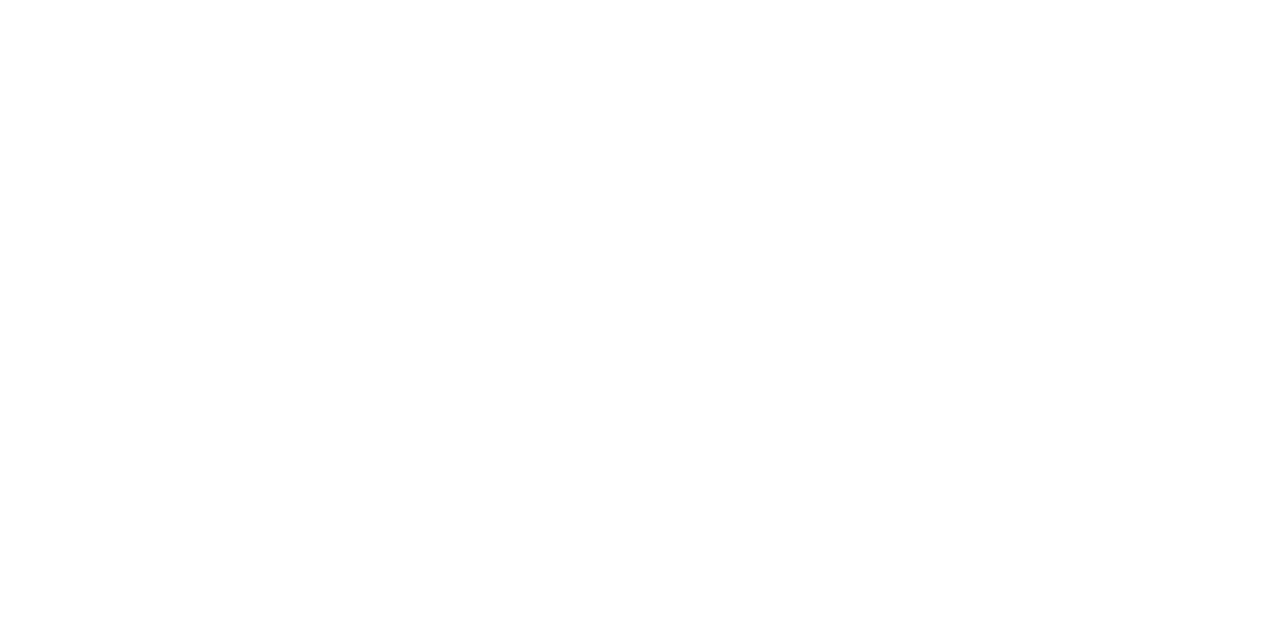
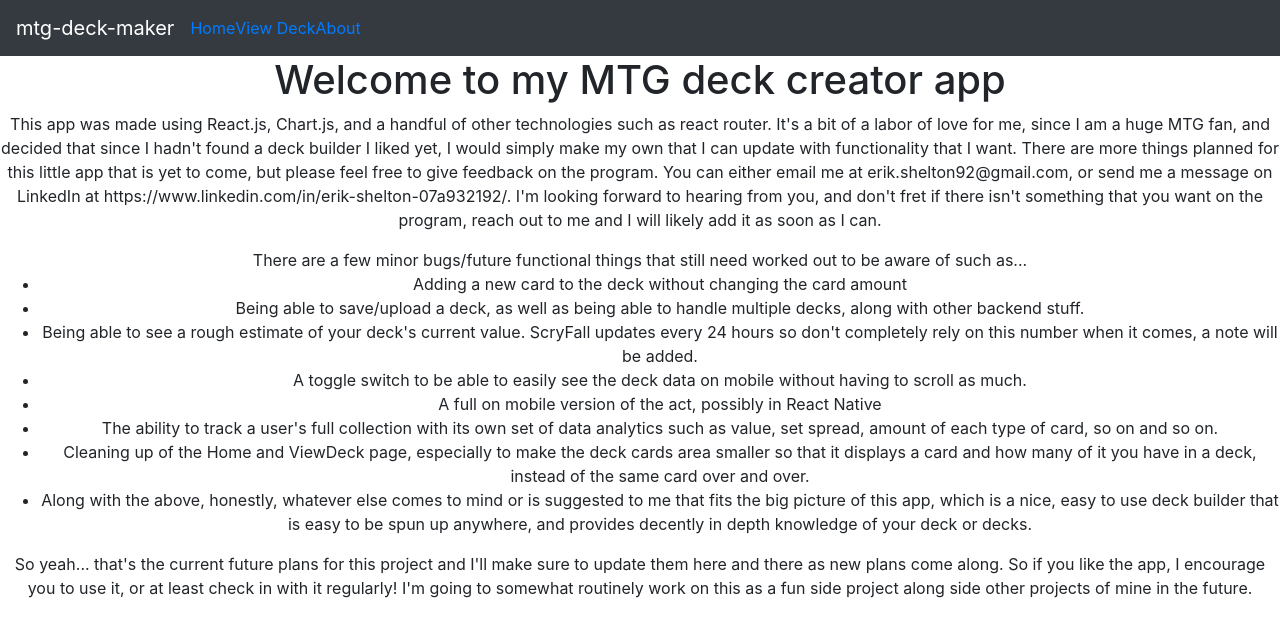
Before and after one commit to E-Shelton98/MagicDeckMaker, a React (Create React App) app: page /About in a window 1280 px wide. Shown: the top 636 px of the page. Built offline with nearby package versions, Linux system fonts and the light colour scheme.

Commit message:
added About page, cleaned NavBar.js

```diff
--- a/src/App.js
+++ b/src/App.js
@@ -1,26 +1,26 @@
-import React, {useState} from 'react';
+import React, { useState } from 'react';
 //import logo from './logo.svg';
 import './App.css';
-import Home from "./components/Home"
-import ViewDeck from "./components/ViewDeck"
-import {Switch, Route} from 'react-router-dom'
+import Home from './components/Home';
+import ViewDeck from './components/ViewDeck';
+import About from './components/About';
+import { Switch, Route } from 'react-router-dom';
 
 function App() {
-  const [deck, setDeck] = useState([])
-
+	const [deck, setDeck] = useState([]);
 
 	const addToDeck = (cardToDeck, amountCards) => {
-    let numCards = amountCards
+		let numCards = amountCards;
 		let integer = parseInt(numCards, 10);
-    const addedCards = []
+		const addedCards = [];
 		for (let counter = 1; counter <= integer; counter++) {
 			addedCards.push(cardToDeck);
 		}
 		if (addedCards[0]) {
 			const newDeck = deck;
-      console.log('this is newDeck :', newDeck)
-      for (const item of addedCards){
-        newDeck.push(item)
+			console.log('this is newDeck :', newDeck);
+			for (const item of addedCards) {
+				newDeck.push(item);
 			}
 			setDeck(newDeck);
 			console.log('this is deck in App: ', deck);
@@ -28,10 +28,17 @@
 	};
 
 	return (
-    <div className="App">
+		<div className='App'>
 			<Switch>
-        <Route exact path="/"><Home addToDeck={addToDeck}/></Route>
-        <Route path="/ViewDeck"><ViewDeck deck={deck}/></Route>
+				<Route exact path='/'>
+					<Home addToDeck={addToDeck} />
+				</Route>
+				<Route path='/ViewDeck'>
+					<ViewDeck deck={deck} />
+				</Route>
+				<Route path='/About'>
+					<About />
+				</Route>
 			</Switch>
 		</div>
 	);
--- /dev/null
+++ b/src/components/About.js
@@ -0,0 +1,56 @@
+import React from 'react'
+import NavBar from './NavBar'
+
+const About = () => {
+    return (
+			<>
+                <NavBar />
+				<h1>Welcome to my MTG deck creator app</h1>
+				<p>
+					This app was made using React.js, Chart.js, and a handful of other
+					technologies such as react router. It's a bit of a labor of love for
+					me, since I am a huge MTG fan, and decided that since I hadn't found a
+					deck builder I liked yet, I would simply make my own that I can update
+					with functionality that I want. There are more things planned for this
+					little app that is yet to come, but please feel free to give feedback
+					on the program. You can either email me at erik.shelton92@gmail.com,
+					or send me a message on LinkedIn at
+					https://www.linkedin.com/in/erik-shelton-07a932192/. I'm looking forward to hearing from you, and don't fret if there isn't something that you want on the program, reach out to me and I will likely add it as soon as I can.
+				</p>
+                <p>
+                    There are a few minor bugs/future functional things that still need worked out to be aware of such as...
+                    <span>
+                        <ul>
+                            <li>
+                                Adding a new card to the deck without changing the card amount
+                            </li>
+                            <li>
+                                Being able to save/upload a deck, as well as being able to handle multiple decks, along with other backend stuff.
+                            </li>
+                            <li>
+                                Being able to see a rough estimate of your deck's current value. ScryFall updates every 24 hours so don't completely rely on this number when it comes, a note will be added.
+                            </li>
+                            <li>
+                                A toggle switch to be able to easily see the deck data on mobile without having to scroll as much.
+                            </li>
+                            <li>
+                                A full on mobile version of the act, possibly in React Native
+                            </li>
+                            <li>
+                                The ability to track a user's full collection with its own set of data analytics such as value, set spread, amount of each type of card, so on and so on.
+                            </li>
+                            <li>
+                                Cleaning up of the Home and ViewDeck page, especially to make the deck cards area smaller so that it displays a card and how many of it you have in a deck, instead of the same card over and over.
+                            </li>
+                            <li>
+                                Along with the above, honestly, whatever else comes to mind or is suggested to me that fits the big picture of this app, which is a nice, easy to use deck builder that is easy to be spun up anywhere, and provides decently in depth knowledge of your deck or decks.
+                            </li>
+                        </ul>
+                    </span>
+                    So yeah... that's the current future plans for this project and I'll make sure to update them here and there as new plans come along. So if you like the app, I encourage you to use it, or at least check in with it regularly! I'm going to somewhat routinely work on this as a fun side project along side other projects of mine in the future.
+                </p>
+			</>
+		);
+}
+
+export default About
--- a/src/components/NavBar.js
+++ b/src/components/NavBar.js
@@ -7,11 +7,6 @@
 	NavbarBrand,
 	Nav,
 	NavItem,
-	UncontrolledDropdown,
-	DropdownToggle,
-	DropdownMenu,
-	DropdownItem,
-	NavbarText,
 } from 'reactstrap';
 
 import {Link} from 'react-router-dom'
@@ -36,19 +31,10 @@
 							<NavItem>
 								<Link to='/ViewDeck'>View Deck</Link>
 							</NavItem>
-							<UncontrolledDropdown nav inNavbar>
-								<DropdownToggle nav caret>
-									Options
-								</DropdownToggle>
-								<DropdownMenu right>
-									<DropdownItem>Option 1</DropdownItem>
-									<DropdownItem>Option 2</DropdownItem>
-									<DropdownItem divider />
-									<DropdownItem>Reset</DropdownItem>
-								</DropdownMenu>
-							</UncontrolledDropdown>
+							<NavItem>
+								<Link to='/About'>About</Link>
+							</NavItem>
 						</Nav>
-						<NavbarText>Simple Text</NavbarText>
 					</Collapse>
 				</Navbar>
 			</div>
```
Lines whose indentation alone changed are shown as unchanged.
